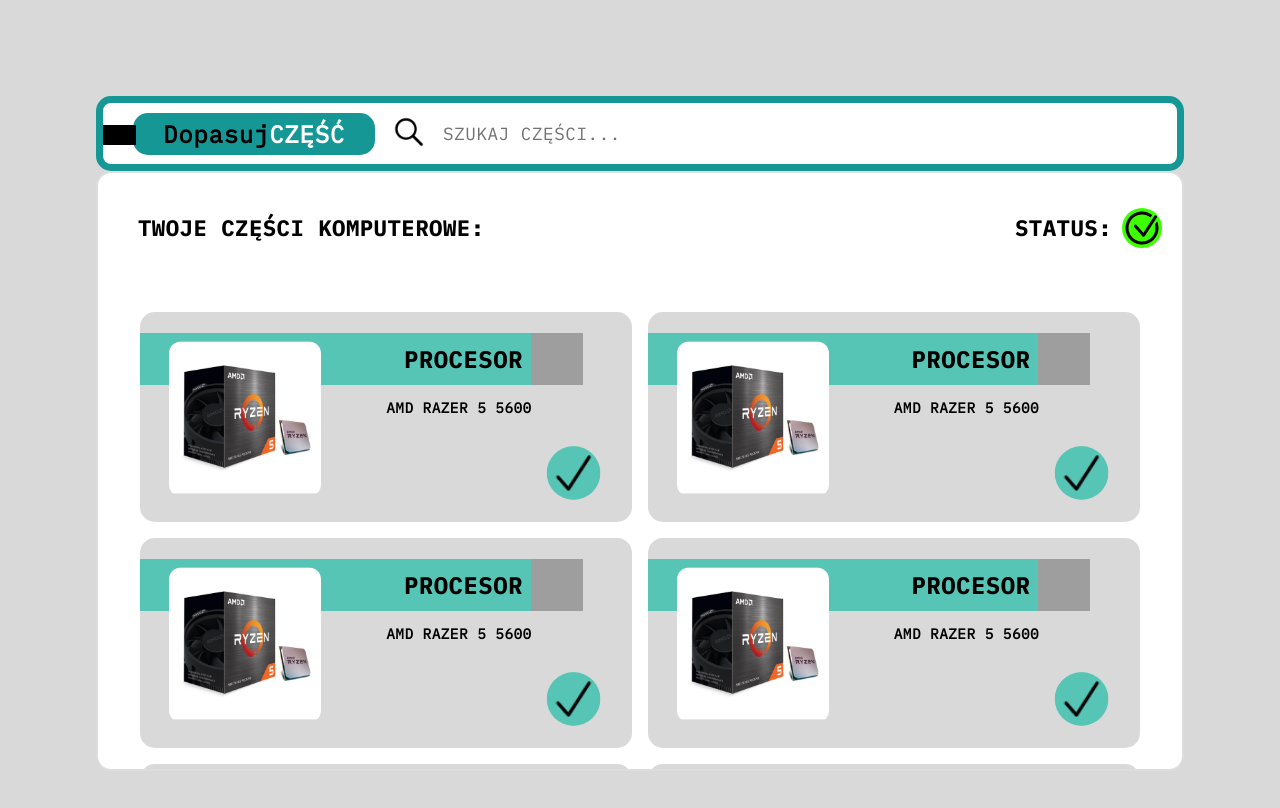
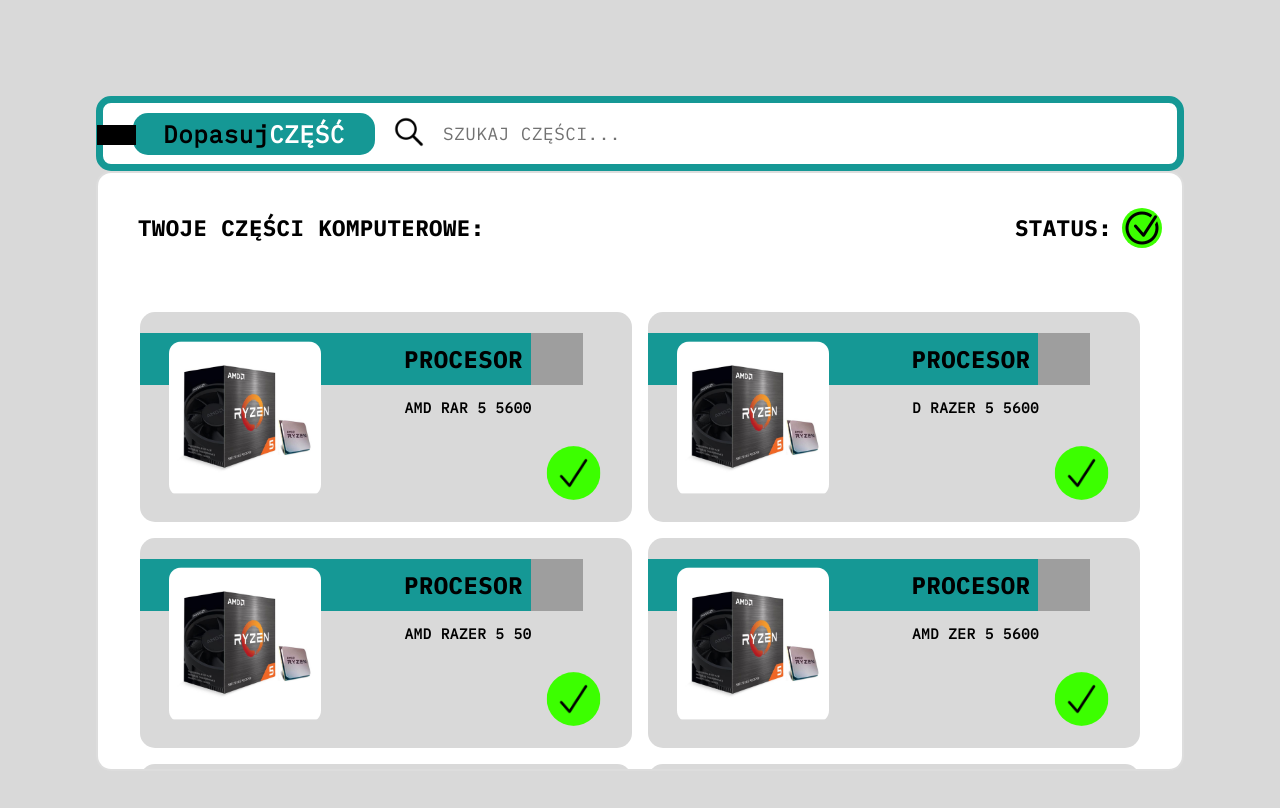
Before and after one commit to kacper-ragankiewicz/PartChecker, a Next.js app: page / in a window 1280 px wide. Shown: the top 808 px of the page. Built offline with nearby package versions, Linux system fonts and the light colour scheme; grey boxes are pictures that could not be loaded.

Commit message:
Adding object manipulation

```diff
--- a/pages/index.tsx
+++ b/pages/index.tsx
@@ -11,36 +11,93 @@
 import error from "../styles/assets/error.png";
 import processor from "../styles/assets/processor.jpeg";
 import processed from "../styles/assets/processed.png";
+import { arrayBuffer } from 'stream/consumers';
+
+type MyElementArray= {
+  id: number,
+  name: string,
+  detail: string
+}
 
 export default function Home() {
   const [status, setStatus] = useState(true)
-
-  const elementArray = [
+  const [search, setSearch] = useState("")
+  const [searchArray, setSearchArray] = useState([
     {
+      id: 1,
+      name: 'Procesor',
+      detail: 'AMD RAR 5 5600'
+    },
+    {
+      id: 2,
+      name: 'Procesor',
+      detail: 'AMD RAR 5 5600'
+    },
+  ])
+  const [elementArray, setElementArray] = useState([
+    {
+      id: 1,
+      name: 'Procesor',
+      detail: 'AMD RAR 5 5600'
+    },
+    {
+      id: 2,
+      name: 'Procesor',
+      detail: 'D RAZER 5 5600'
+    },
+    {
+      id: 3,
+      name: 'Procesor',
+      detail: 'AMD RAZER 5 50'
+    },
+    {
+      id: 4,
+      name: 'Procesor',
+      detail: 'AMD ZER 5 5600'
+    },
+    {
+      id: 5,
       name: 'Procesor',
       detail: 'AMD RAZER 5 5600'
     },
     {
+      id: 6,
       name: 'Procesor',
-      detail: 'AMD RAZER 5 5600'
+      detail: 'AMD RAZER 600'
     },
-    {
-      name: 'Procesor',
-      detail: 'AMD RAZER 5 5600'
-    },
-    {
-      name: 'Procesor',
-      detail: 'AMD RAZER 5 5600'
-    },
-    {
-      name: 'Procesor',
-      detail: 'AMD RAZER 5 5600'
-    },
-    {
-      name: 'Procesor',
-      detail: 'AMD RAZER 5 5600'
-    },
-  ]
+  ])
+
+  console.log(search)
+
+
+
+  const removeElement = (id: number) => {
+    let array = elementArray.filter(item => item.id !== id)
+
+    return setElementArray(array)
+  }
+
+  const addElement = (object: { id: number, name: string, detail: string}) => {
+    setSearch("")
+
+    if (typeof window !== 'undefined') {
+      const newLocal = document.getElementById('search')
+      newLocal.value = ''
+    }
+
+    let array = elementArray
+
+    array.push(object)
+
+    return setElementArray(array)
+  }
+
+
+
+  const handleInputChange = (event: any) => {
+    setSearch(event.target.value);
+  }
+
 
   const ElementsGenerator = (props: any) => {
 
@@ -48,7 +105,7 @@
       <li key={props.key} className={styles.elementsItem}>
         <div className={styles.elementHeader}>
           <h2 className={styles.elementName}>{props.name}</h2>
-          <div className={styles.removeElementButton}>
+          <div onClick={() => removeElement(props.id)} className={styles.removeElementButton}>
           <Image
             src={error}
             width={48}
@@ -84,7 +141,27 @@
     )
   }
 
-  const elementList = elementArray.map(item => <ElementsGenerator key={item.name} name={item.name} detail={item.detail}/>)
+  const SearchGenerator = (props: any) => {
+    return(
+      <li key={props.key} className={styles.searchItem} onClick={() => addElement(props.id)}>
+        <div className={styles.searchImgContainer}>
+          <Image
+            src={processor}
+            width={190}
+            height={190}
+            alt='Element IMG'
+            priority
+            className={styles.elementImg}
+          />
+        </div>
+        <h3>{props.name}</h3>
+        <p>{props.detail}</p>
+      </li>
+    )
+  }
+
+  const elementList = elementArray.map(item => <ElementsGenerator key={item.name} id={item.id} name={item.name} detail={item.detail}/>)
+  const searchList = searchArray.map(item => <SearchGenerator key={item.name} id={item.id} name={item.name} detail={item.detail}/>)
 
 
 
@@ -109,7 +186,17 @@
             />
           </div>
           <form className={styles.form}>
-              <input type='text' name='search' placeholder='SZUKAJ CZĘŚCI...' className={styles.searchBar}/>
+              <input type='text' id="search" onChange={handleInputChange} name='search' placeholder='SZUKAJ CZĘŚCI...' className={styles.searchBar}/>
+              { search !== ""
+              ?
+                <div className={styles.searchBox}>
+                  <ul className={styles.searchList}>
+                    {searchList}
+                  </ul>
+                </div>
+              :
+                " "
+              }
           </form>
         </nav>
         <div className={styles.wrapper}>
--- a/styles/Home.module.css
+++ b/styles/Home.module.css
@@ -17,7 +17,7 @@
   display: flex;
   justify-content: left;
   align-items: center;
-  overflow: hidden;
+  /* overflow: hidden; */
 }
 
 .logoContainer {
@@ -61,6 +61,7 @@
   display: flex;
   align-items: center;
   justify-content: left;
+  position: relative;
 }
 
 .searchBar {
@@ -183,7 +184,7 @@
 }
 
 .elementHeader {
-  background: #57C5B6;
+  background: #159895;
   display: flex;
   justify-content: right;
   position: absolute;
@@ -208,6 +209,12 @@
   display: flex;
   justify-content: center;
   align-items: center;
+}
+
+.errorImg:hover {
+  scale: 1.1;
+  border-radius: 50%;
+  padding: -10px;
 }
 
 .elementDetail {
@@ -244,9 +251,36 @@
 }
 
 .elementMarkImg {
-  background: #57C5B6;
+  background: #3cff00;
   border-radius: 50%;
   transform: scale(1.4);
+  padding: 5px;
+}
+
+.searchBox {
+  position: absolute;
+  background-color: #fff;
+  border-radius: 15px;
+  z-index: 100;
+  top: 50px;
+  width: 99%;
+}
+
+.searchList {
+  width: 100%;
+  display: flex;
+  justify-content: center;
+  flex-direction: column;
+  align-content: flex-start;
+}
+
+.searchItem {
+  list-style: none;
+  width: 90%;
+  margin: 3%;
+  padding: 1%;
+  background-color: #dadada;
+  border-radius: 15px;
 }
 
 @media only screen and (max-width: 1619px) {
@@ -258,6 +292,10 @@
 
 }
 @media only screen and (max-width: 1259px) {
+
+  .logoContainer {
+    display: none;
+  }
 
 .elementsItem {
     width: 100%;
```
Also changed, not shown: 2 other files (tests, documents, lock files or other folders).
